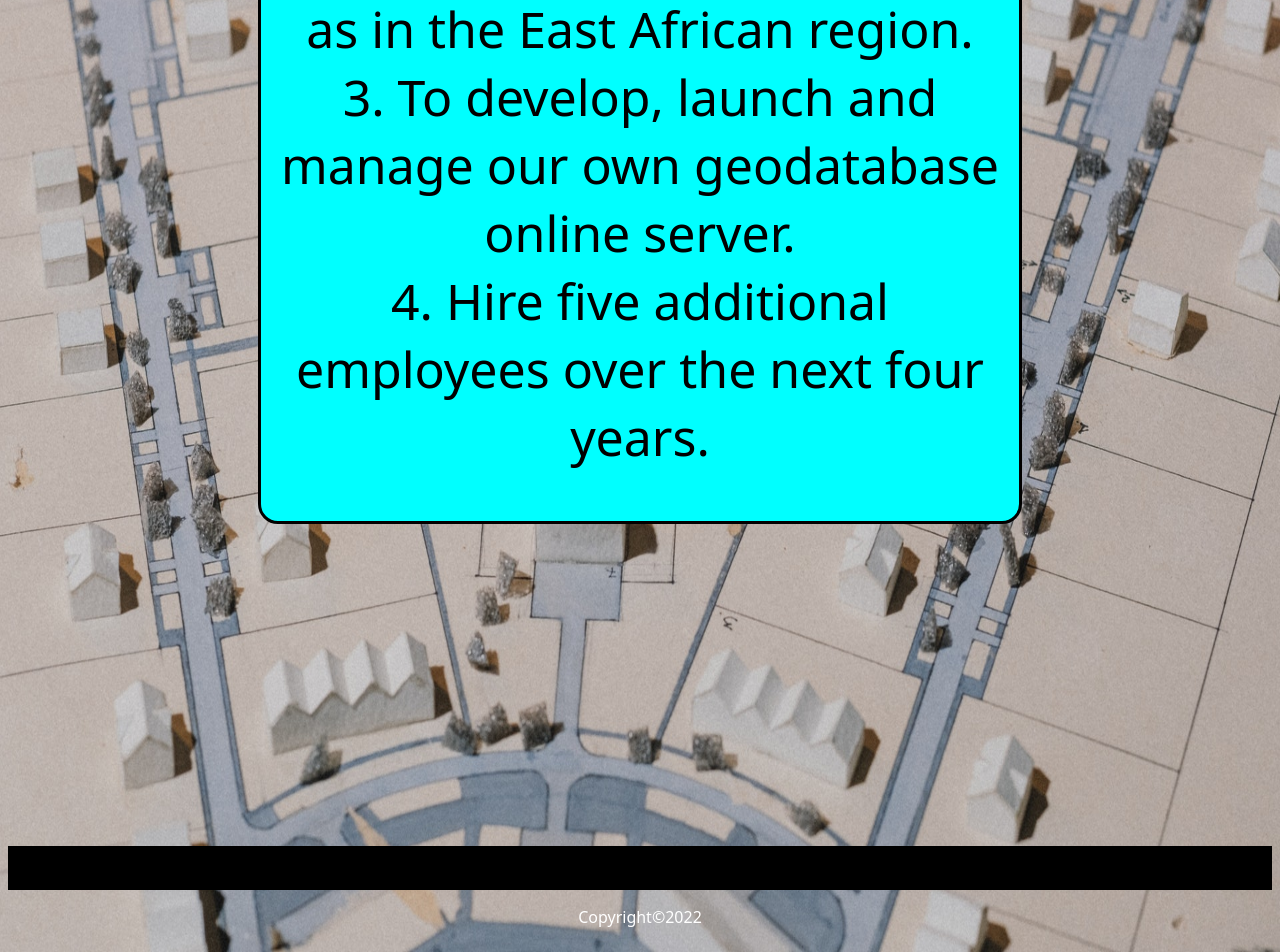
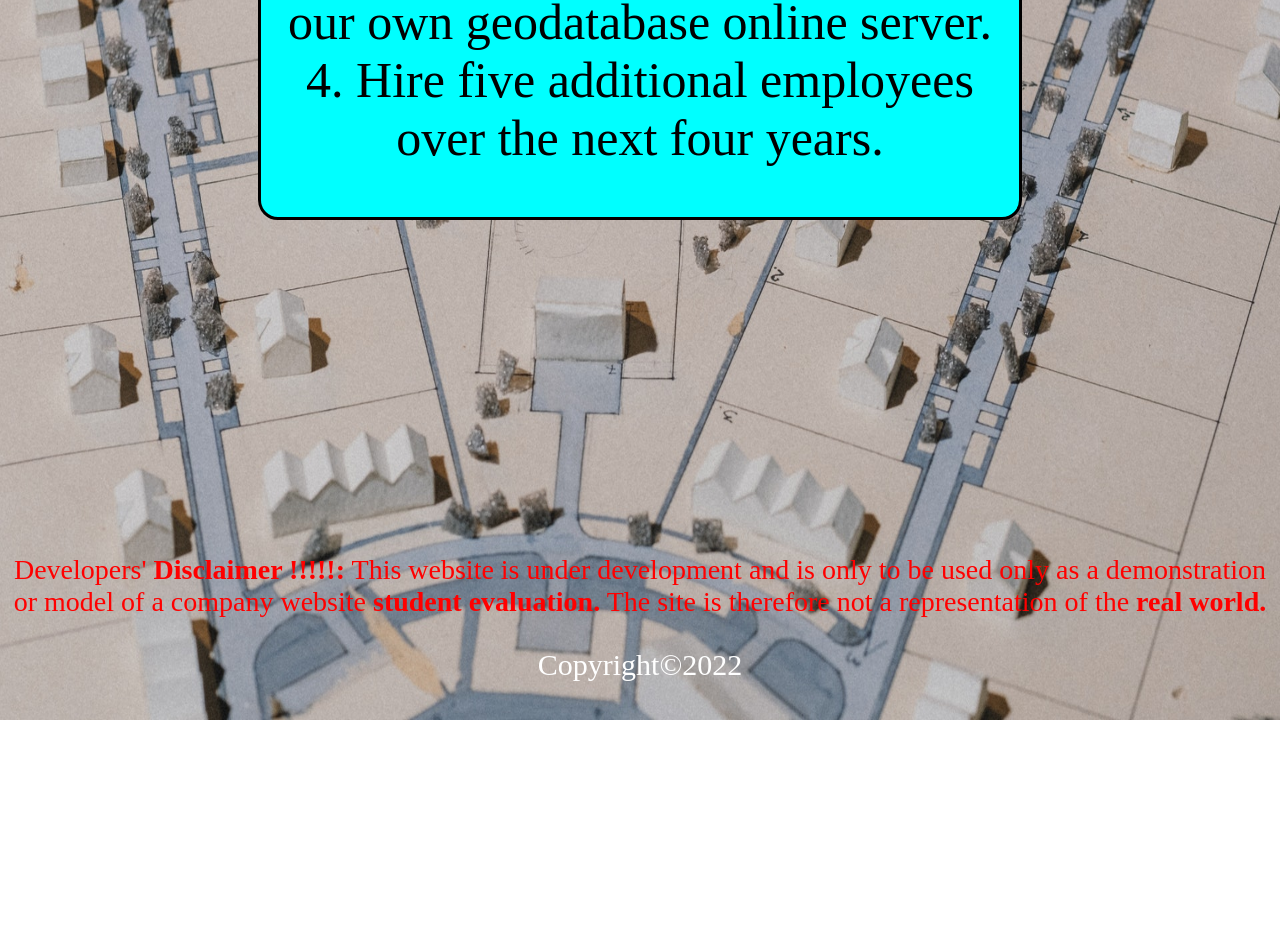
Before and after one commit to gr-geospatial/modernsurvey, a plain HTML site: page index.html in a window 1280 px wide. Shown: the part 2078-3030 px from the top of the page. After the commit the page ends 2798 px from the top, so only its background shows below. Drawn offline with Linux system fonts and the light colour scheme.

Commit message:
Update style2.css

```diff
--- a/style2.css
+++ b/style2.css
@@ -43,7 +43,7 @@ display: inline-block;
   .two {
    color:black;
     font-size: 50px;
-   font-family: system-ui, -apple-system, BlinkMacSystemFont, 'Segoe UI', Roboto, Oxygen, Ubuntu, Cantarell, 'Open Sans', 'Helvetica Neue', sans-serif;
+
     text-align: center;
     color: black;
     border-style: solid;
@@ -55,16 +55,15 @@ display: inline-block;
 
 
   .three {
-   font-size: 28px
+   font-size: 28px;
     color: red;
-    background-color: black;
-   font-family: system-ui, -apple-system, BlinkMacSystemFont, 'Segoe UI', Roboto, Oxygen, Ubuntu, Cantarell, 'Open Sans', 'Helvetica Neue', sans-serif;
+
+
     text-align: center;
   }
     .four {
-
+      font-size: 30px;
       text-align: center;
       color: white;
-     font-family: system-ui, -apple-system, BlinkMacSystemFont, 'Segoe UI', Roboto, Oxygen, Ubuntu, Cantarell, 'Open Sans', 'Helvetica Neue', sans-serif;
 
     }
```
